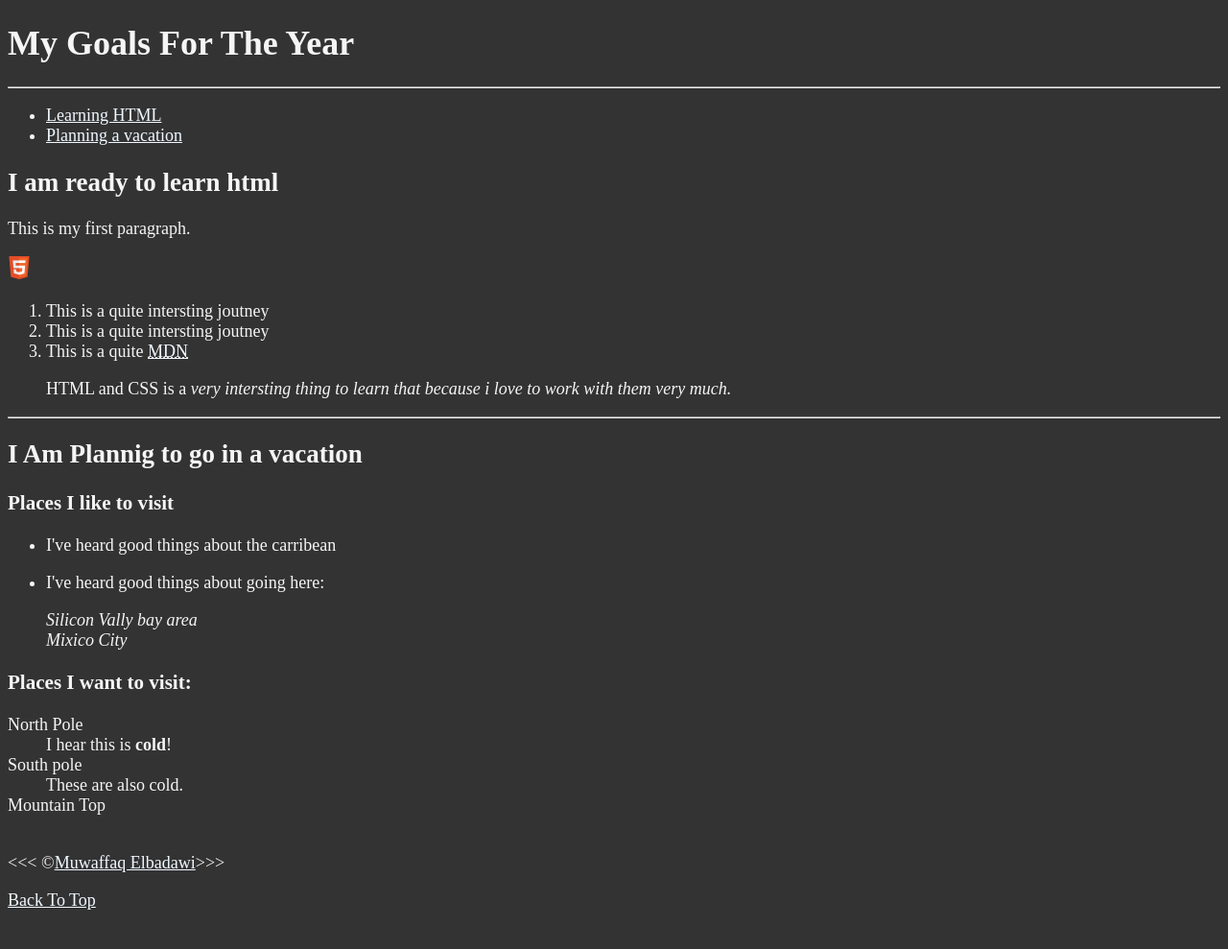
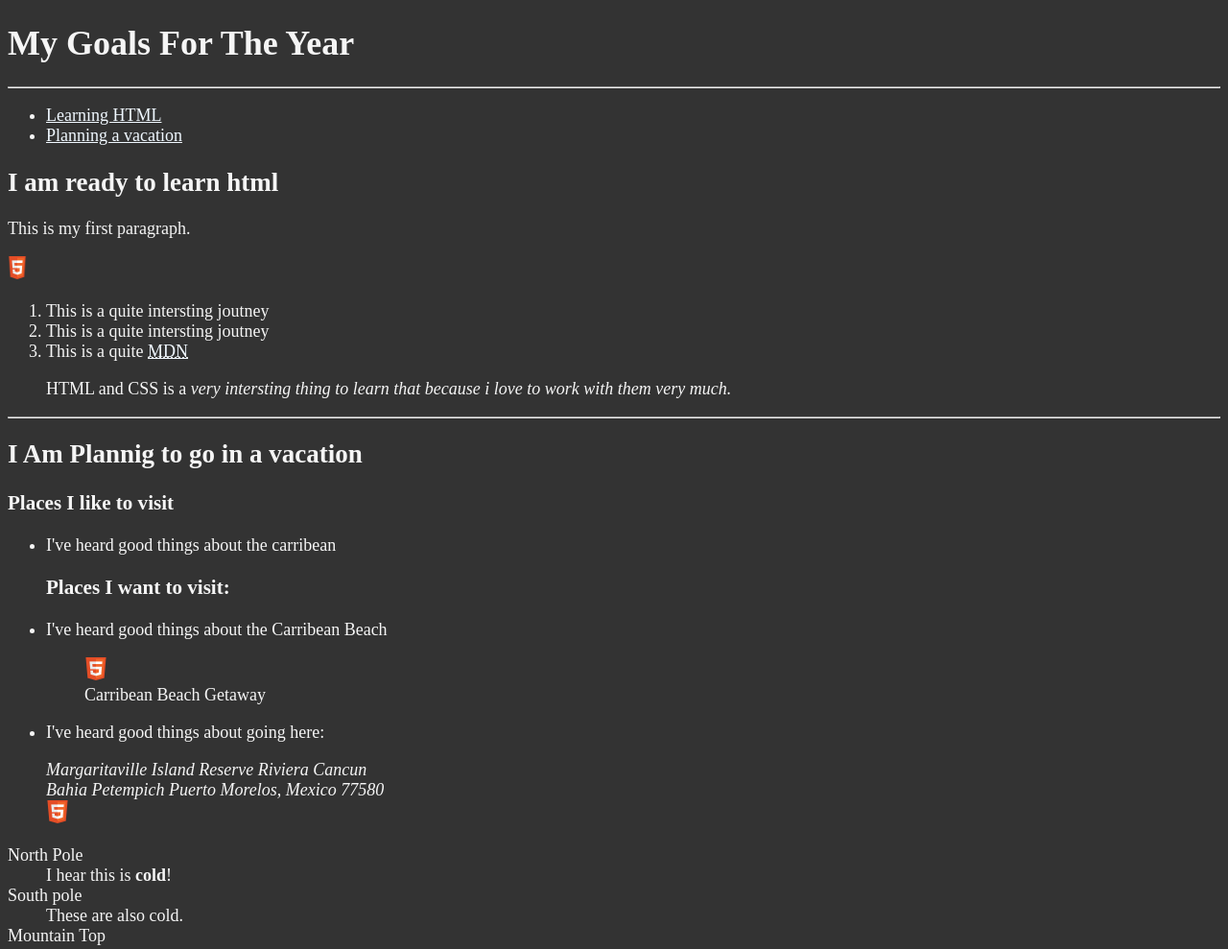
Before and after one commit to muwaffaqelbadawi/HTML_Course, a plain HTML site: page index.html in a window 1280 px wide. Shown: the top 989 px of the page at 96% size. Before the commit the page ends 967 px from the top, so only its background shows below. Drawn offline with Linux system fonts and the light colour scheme.

Commit message:
adding some images

```diff
--- a/index.html
+++ b/index.html
@@ -26,8 +26,13 @@
     <section id="html">
       <h2>I am ready to learn html</h2>
       <p>This is my first paragraph.</p>
-
-      <img src="img/html5.png" alt="HTML5 Logo" />
+      <img
+        src="img/html5.png"
+        alt="HTML5 Logo"
+        title="I am Learning HTML"
+        width="20"
+        height="24"
+      />
 
       <ol>
         <li>This is a quite intersting joutney</li>
@@ -53,20 +58,40 @@
     <section id="vacation">
       <h2>I Am Plannig to go in a vacation</h2>
       <h3>Places I like to visit</h3>
+
       <ul>
         <li>
           <p>I've heard good things about the carribean</p>
         </li>
+        <h3>Places I want to visit:</h3>
+        <li>
+          <p>I've heard good things about the Carribean Beach</p>
+          <figure>
+            <img
+              src="img/html5.png"
+              alt="Carribean image"
+              title="Iwant to visit Carribean beach"
+              width="24"
+              height="24"
+              loading="lazy"
+            />
+            <figcaption>Carribean Beach Getaway</figcaption>
+          </figure>
+        </li>
+
         <li>
           <p>I've heard good things about going here:</p>
-          <!--TODO: Add more places-->
           <address>
-            Silicon Vally bay area <br />
-            Mixico City
+            Margaritaville Island Reserve Riviera Cancun<br />
+            Bahia Petempich Puerto Morelos, Mexico 77580
           </address>
+          <img
+            src="img/html5.png"
+            alt="Cancun vacation"
+            title="It's 5 O'clock somewhere!"
+          />
         </li>
       </ul>
-      <h3>Places I want to visit:</h3>
       <dl>
         <dt>North Pole</dt>
         <dd>I hear this is <strong>cold</strong>!</dd>
```
